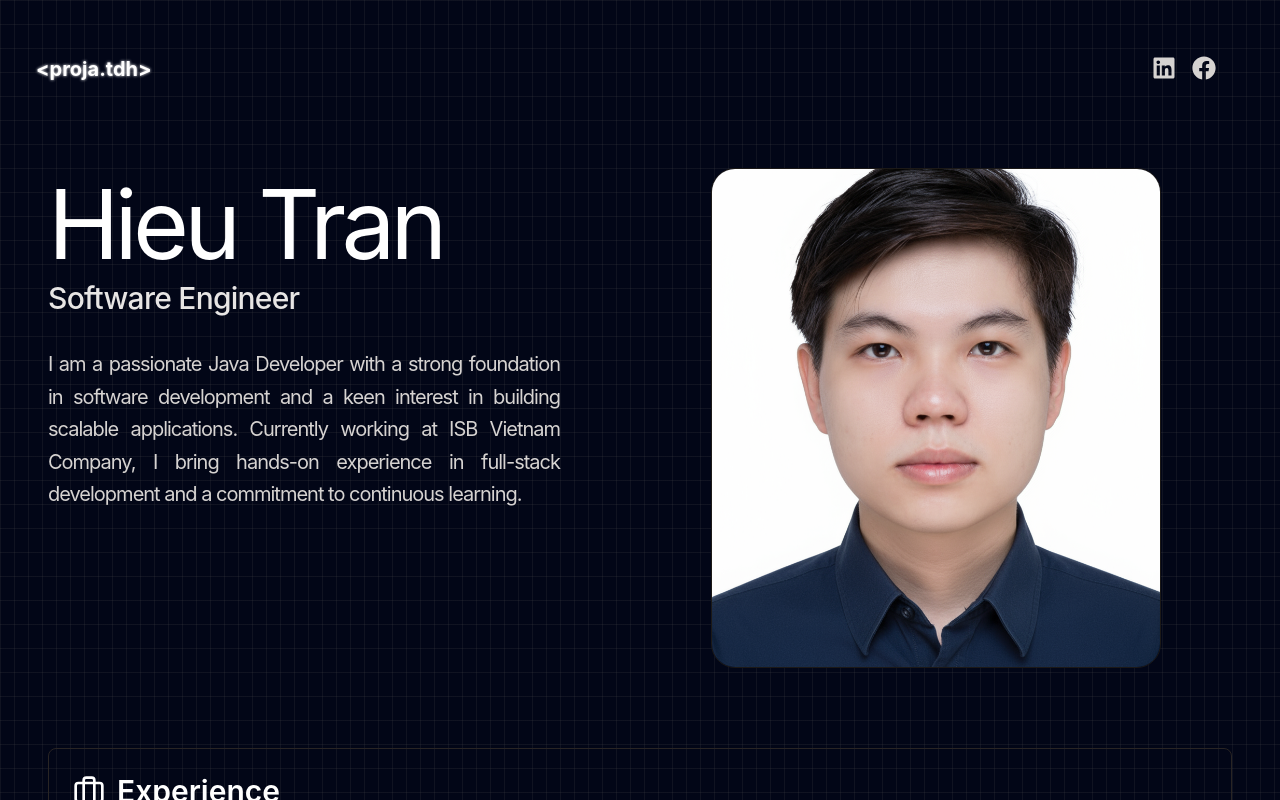
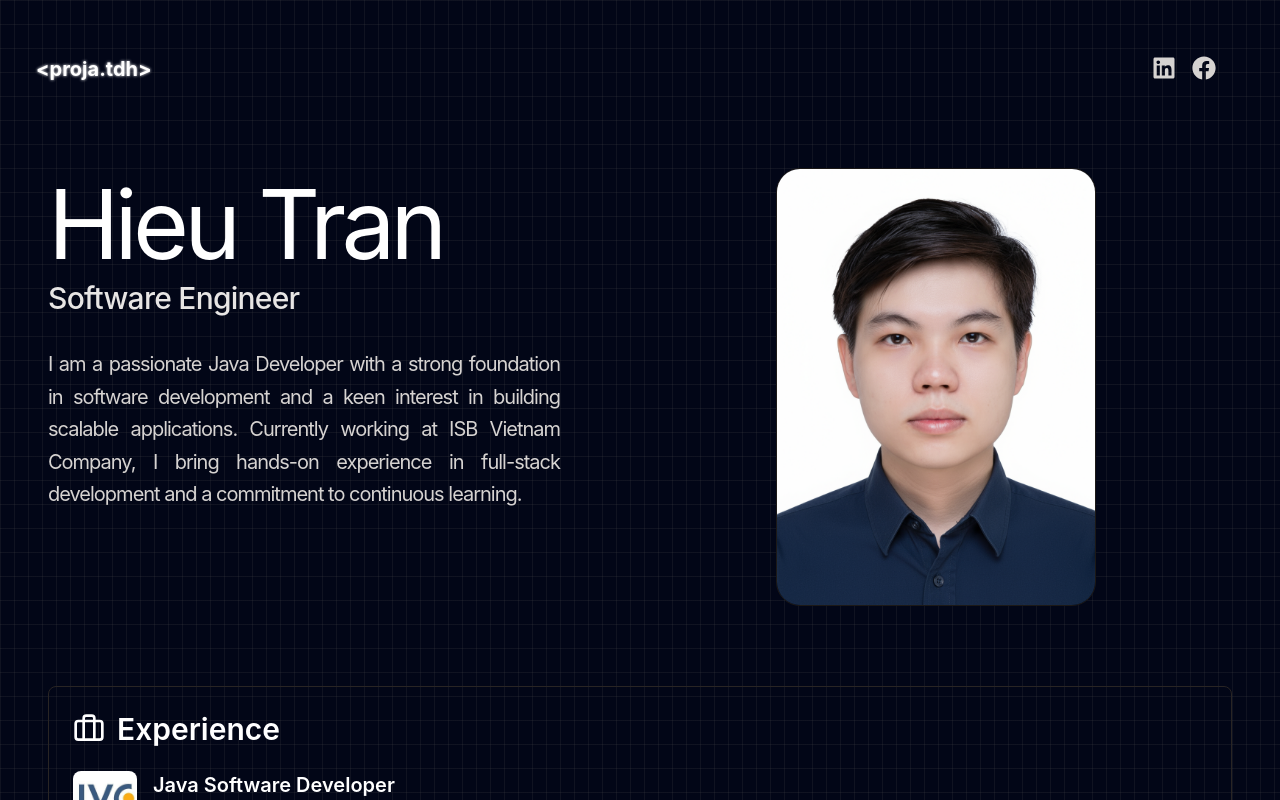
Before and after one commit to trandanghieu/hieutran-portfolio, a React (Vite) app: page / in a window 1280 px wide. Shown: the top 800 px of the page. Built offline with nearby package versions, Linux system fonts and the light colour scheme.

Commit message:
update size pic

```diff
--- a/src/components/Hero/Hero.jsx
+++ b/src/components/Hero/Hero.jsx
@@ -25,7 +25,6 @@
       ? `${years} yr${years > 1 ? "s" : ""} ${months} mo${months > 1 ? "s" : ""}`
       : `${months} mo${months > 1 ? "s" : ""}`;
 
-
   return (
     <div className="pb-4 lg:mb-36 max-w-7xl mx-auto px-4">
       {/* Hero Section */}
@@ -35,7 +34,7 @@
             <img
               src={avatar}
               alt="Hieu Tran"
-              className="border border-stone-900 rounded-3xl w-[450px] h-[500px] object-cover"
+              className="border border-stone-900 rounded-3xl w-[90%] max-w-[320px] h-auto object-cover"
             />
           </div>
         </div>
```
